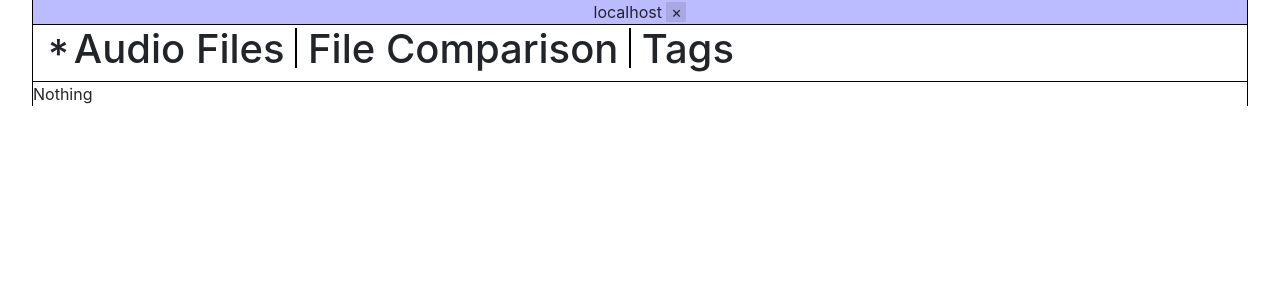
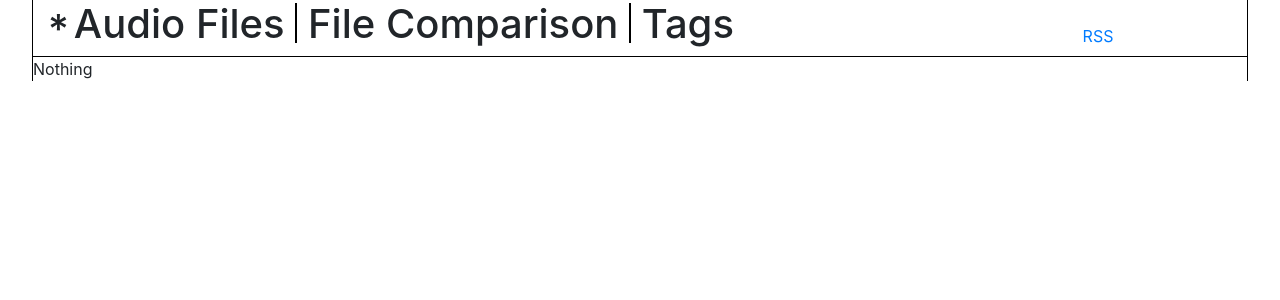
Before and after one commit to wlaub/tttweb, a Django app: page /en/audio/ in a window 1280 px wide. Shown: the top 300 px of the page. Run offline with Django 3.2, Linux system fonts and the light colour scheme; data that the repository does not hold is empty.

Commit message:
Added RSS feed link placeholder

```diff
--- a/patches/templates/patches/header.html
+++ b/patches/templates/patches/header.html
@@ -10,9 +10,16 @@
 --><a href = "{% url 'patches:tags'%}" class="home-link">Tags</a>
 </h1>
 </div>
-<div style="float:right;position:relative;bottom:-1.5em;">
+
+<div style="float:right;position:relative; bottom:-1.5em;">
+{% if rss_feed %}
+<a href = "{% url rss_feed %}" style="margin-right:1em;">RSS</a>
+{% endif %}
+
+<div style="float:right;position:relative;bottom:0;">
 <div class="custom-control custom-switch" style="visibility:hidden;" id="autoplaydiv">
     <input type = "checkbox" class="custom-control-input" id="autoplayswitch">
     <label class="custom-control-label" for="autoplayswitch">Autoplay</label>
 </div>
 </div>
+</div>
--- a/patches/templates/patches/index.html
+++ b/patches/templates/patches/index.html
@@ -7,7 +7,7 @@ Audio Files
 
 {% block list_body %}
     <div class="col-auto entry-header">
-        {% include "patches/header.html" with choice="index" %}
+        {% include "patches/header.html" with choice="index" rss_feed="patches:rss"%}
 
         {% if author %}
 
--- a/patches/views.py
+++ b/patches/views.py
@@ -59,7 +59,6 @@ class IndexView(generic.ListView):
             context['taglist'] = []
 
 #        messages.add_message(self.request, messages.INFO, tttcms_tags.format_querystring(self.request.GET))
-        messages.add_message(self.request, messages.INFO, self.request.META['HTTP_HOST'])
         return context
 
     def get_queryset(self):
```
